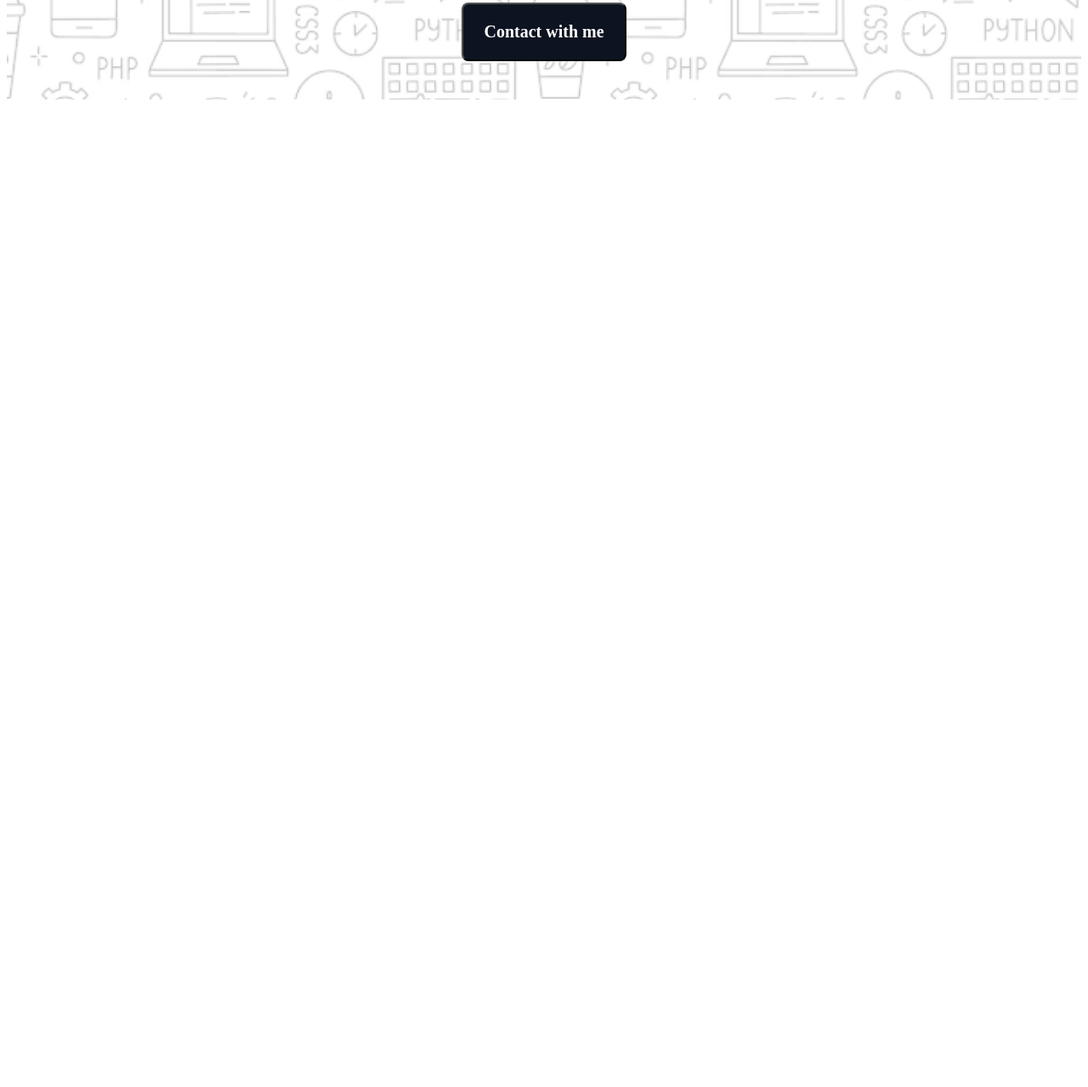
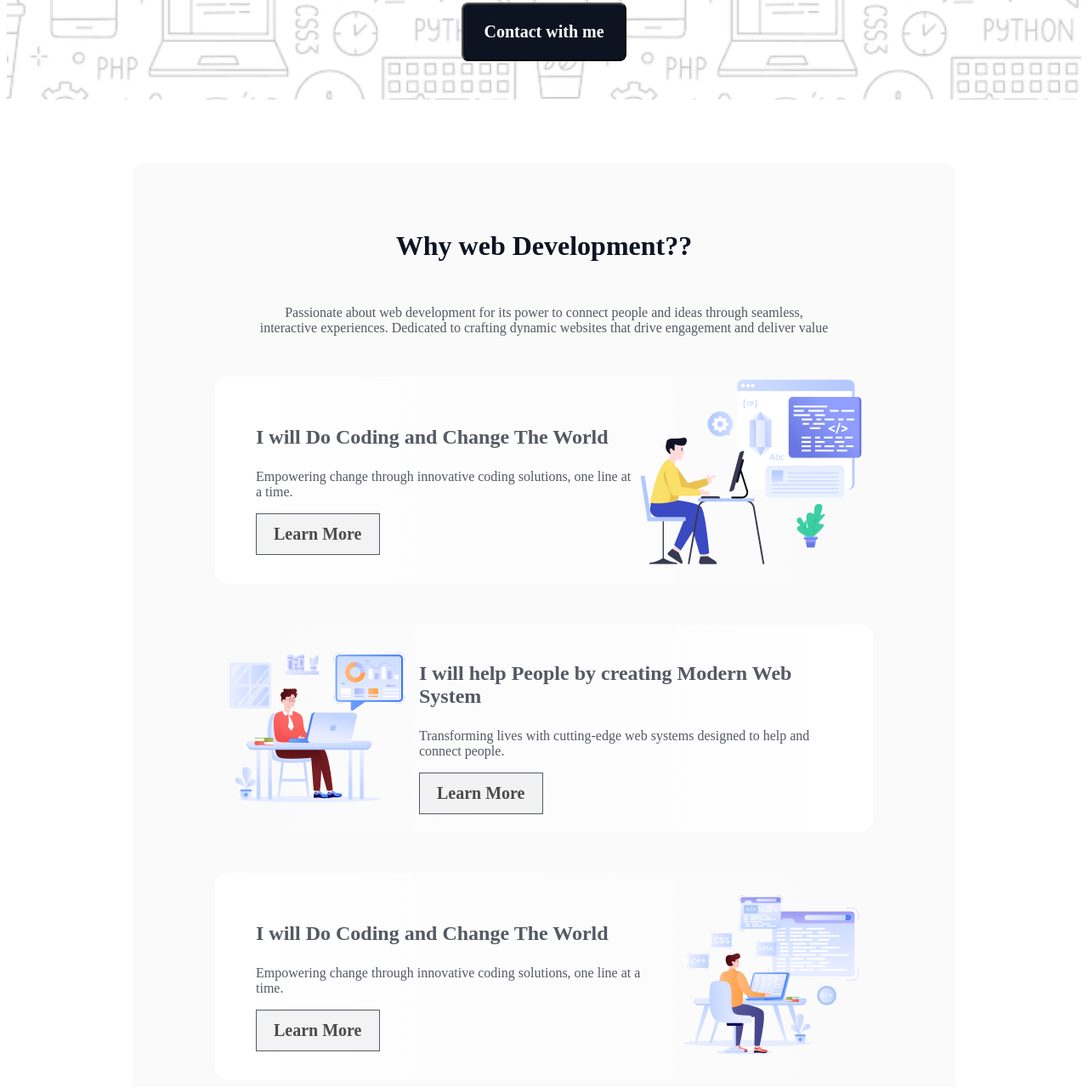
Before and after one commit to sojibseucse62/b10-assignment-01, a plain HTML site: page index.html in a window 1280 px wide. Shown: the part 497-1776 px from the top of the page at 85% size. Before the commit the page ends 800 px from the top, so only its background shows below. Drawn offline with Linux system fonts and the light colour scheme; a web font is replaced by a local one.

Commit message:
why wevdevelopment section design

```diff
--- a/index.html
+++ b/index.html
@@ -15,5 +15,55 @@
         <button class="contact-btn">Contact with me</button>
         </div>
     </header>
+    <main>
+        <section class="about-webdev">
+            <div class="about-webdev-header">
+                <h2 class="about-webdev-title">Why web Development??</h2>
+                <p class="about-webdev-description">Passionate about web development for its power to connect people and ideas through seamless, interactive experiences. Dedicated to crafting dynamic websites that drive engagement and deliver value</p>
+            </div>
+            <div class="about-information">
+            <div>
+                <div class="fig-01-bg">
+                <div class="fig-01-description">
+                    <div>
+                    <h3 class="about-information-title">I will Do Coding and Change The World</h3>
+                    <p class="about-information-title-description">Empowering change through innovative coding solutions, one line at a time.</p>
+                    <button class="about-information-btn">Learn More</button>
+                </div>
+                <div class="fig-01">
+                    <img src="assets/Layer_1.png" alt="">
+                </div>
+                </div>
+                </div>
+                <div class="fig-02-bg">
+                <div class="fig-02-description">
+                <div class="fig-02">
+                    <img src="assets/Group 3.png" alt="">
+                </div>
+                <div>
+                    <h3 class="about-information-title">I will help People by creating Modern Web System</h3>
+                    <p class="about-information-title-description">
+                        Transforming lives with cutting-edge web systems designed to help and connect people.
+                    </p>
+                    <button class="about-information-btn">Learn More</button>
+                </div>
+                </div>
+                </div>
+            <div class="fig-03-bg">
+                <div class="fig-03-description">
+                    <div>
+                        <h3 class="about-information-title">I will Do Coding and Change The World</h3>
+                        <p class="about-information-title-description">Empowering change through innovative coding solutions, one line at a time.</p>
+                        <button class="about-information-btn">Learn More</button>
+                    </div>
+                    <div class="fig-03">
+                        <img src="assets/Group 4.png" alt="">
+                    </div>
+                </div>
+            </div>
+            </div>
+            </div>
+        </section>
+    </main>
    </body>
    </html>
--- a/styles/style.css
+++ b/styles/style.css
@@ -1,6 +1,27 @@
 @import url('https://fonts.googleapis.com/css2?family=Azeret+Mono:ital,wght@0,100..900;1,100..900&display=swap');
 *{
     font-family: Azeret Mono;
+}
+/* shared styles */
+.about-information-btn{
+    font-size: 20px;
+    font-weight: 600;
+    padding: 12px 20px 12px 20px;
+    border: 1px solid rgb(13, 19, 33);
+    opacity: 0.7;
+}
+.about-information-title{
+    color: rgba(13, 19, 33, 0.7);
+    font-size: 24px;
+    font-weight: 700;
+    text-align: left;
+}
+.about-information-title-description{
+    color: rgb(13, 19, 33);
+    font-size: 16px;
+    font-weight: 400;
+    text-align: left;
+    opacity: 0.7;
 }
 header{
     background-image: url(../assets/Hero-bg.png);
@@ -37,3 +58,58 @@ header{
     border-radius: 8px;
     margin-bottom: 45px;
 }
+
+.about-webdev{
+    margin: 74px 148px 0px 148px;
+    border-radius: 16px;
+    background: rgba(13, 19, 33, 0.02);
+}
+.about-webdev-header{
+    text-align: center;
+    color: #0D1321;
+}
+.about-webdev-title{
+    font-weight: bolder;
+    font-size: 32px;
+    padding-top: 80px;
+}
+.about-webdev-description{
+    padding: 24px 144px 0px 144px;
+    opacity: 0.7;
+}
+.about-information{
+    padding-bottom: 80px;
+}
+.fig-01-description{
+    display: flex;
+    justify-content: space-around;
+    align-items: center;
+    padding-left: 48px;
+}
+.fig-01-bg{
+    border-radius: 16px;
+    background: linear-gradient(90.00deg, rgb(255, 255, 255),rgba(255, 255, 255, 0) 100%);
+    margin: 48px 97px 0px 97px;
+}
+.fig-02-description{
+    display: flex;
+    justify-content: space-around;
+    align-items: center;
+    padding-right: 48px;
+}
+.fig-02-bg{
+    border-radius: 16px;
+    background: linear-gradient(270.00deg, rgb(255, 255, 255),rgba(255, 255, 255, 0) 100%);
+    margin: 48px 97px 0px 97px;
+}
+.fig-03-description{
+    display: flex;
+    justify-content: space-around;
+    align-items: center;
+    padding-left: 48px;
+}
+.fig-03-bg{
+    border-radius: 16px;
+    background: linear-gradient(90.00deg, rgb(255, 255, 255),rgba(255, 255, 255, 0) 100%);
+    margin: 48px 97px 0px 97px;
+}
```
